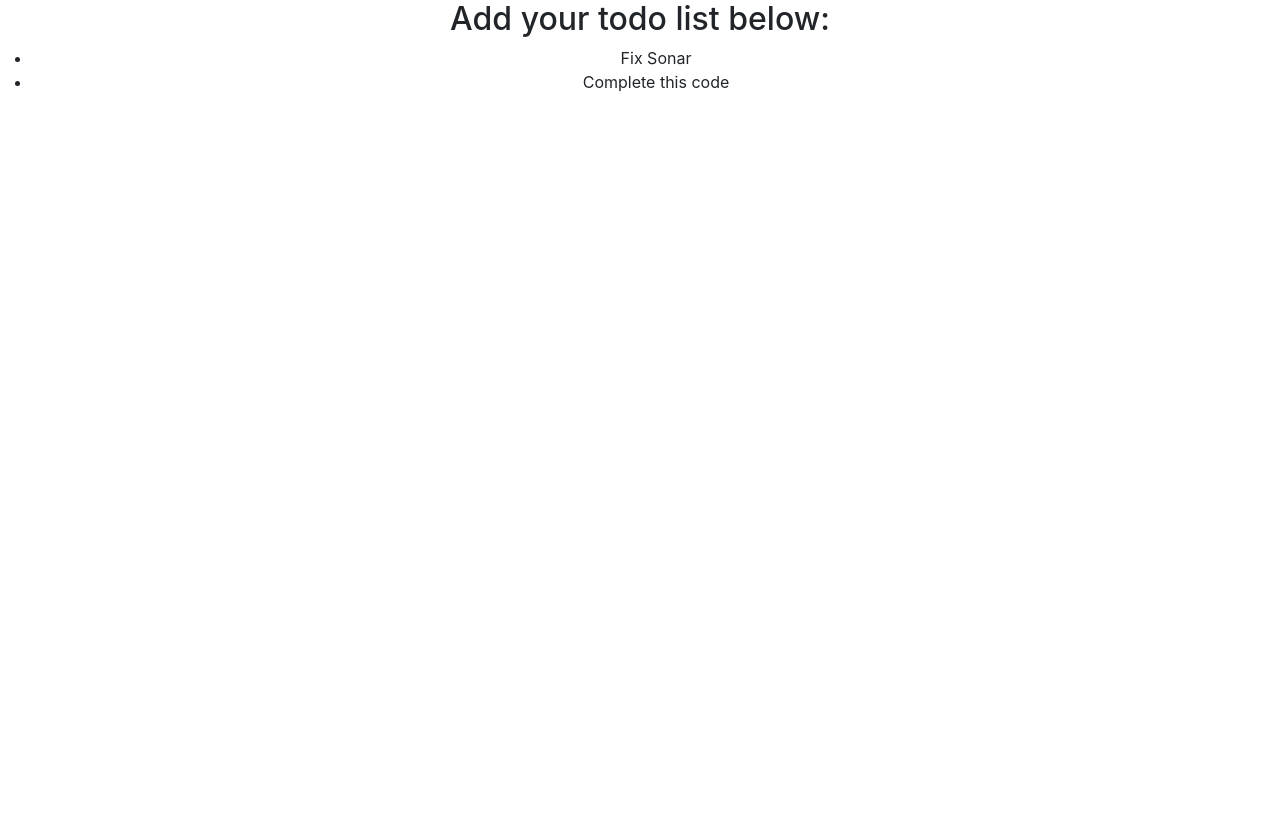
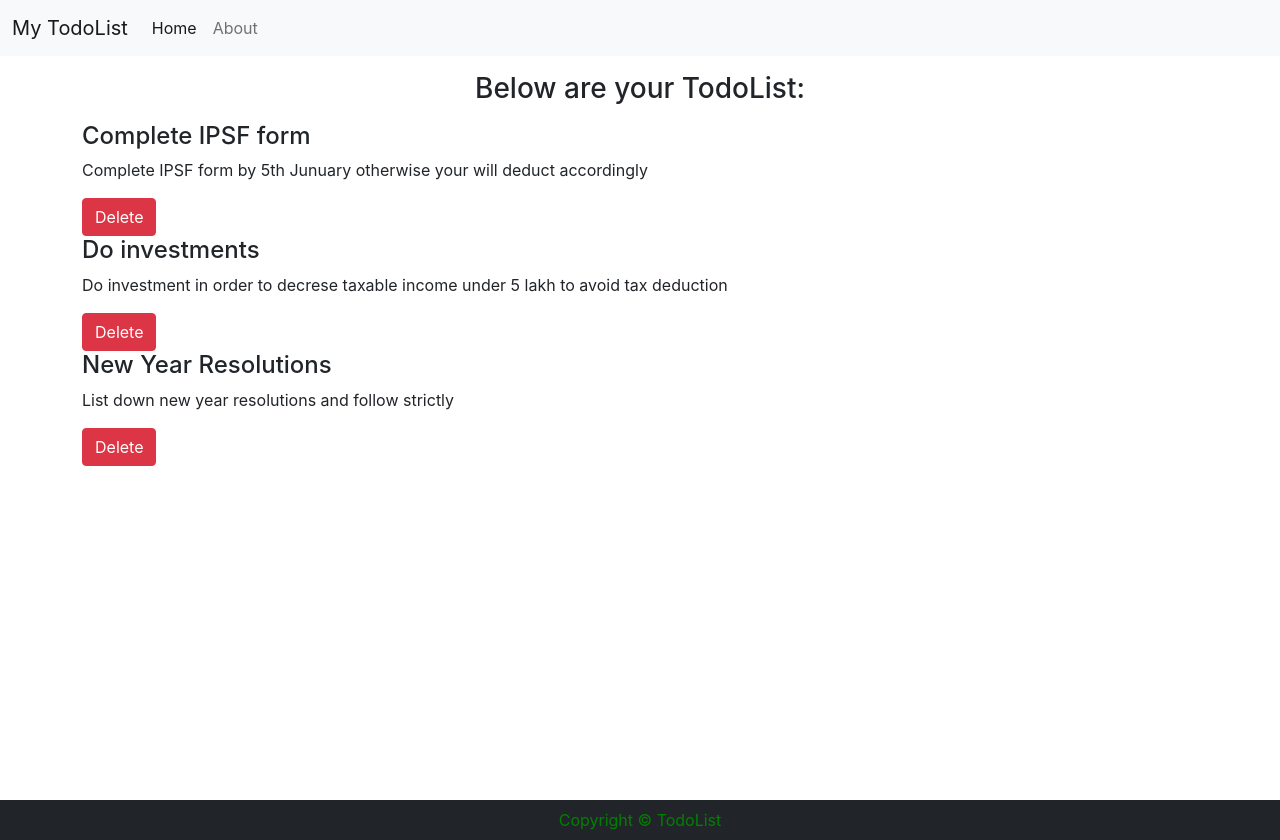
Before and after one commit to milangarain/Todos-list, a React (Create React App) app: page / in a window 1280 px wide. Before the commit the page ends 800 px from the top, so only its background shows below. Built offline with nearby package versions, Linux system fonts and the light colour scheme.

Commit message:
updated todo list with actual todos and delete functionality with some styles

```diff
--- a/public/index.html
+++ b/public/index.html
@@ -13,10 +13,10 @@
 
     <link rel="manifest" href="%PUBLIC_URL%/manifest.json" />
 
+     <!-- Bootstrap CSS -->
+     <link href="https://cdn.jsdelivr.net/npm/bootstrap@5.1.3/dist/css/bootstrap.min.css" rel="stylesheet" integrity="sha384-1BmE4kWBq78iYhFldvKuhfTAU6auU8tT94WrHftjDbrCEXSU1oBoqyl2QvZ6jIW3" crossorigin="anonymous">
+
     <title>React App</title>
-    <!-- Bootstrap CSS -->
-    <link href="https://cdn.jsdelivr.net/npm/bootstrap@5.1.3/dist/css/bootstrap.min.css" rel="stylesheet" integrity="sha384-1BmE4kWBq78iYhFldvKuhfTAU6auU8tT94WrHftjDbrCEXSU1oBoqyl2QvZ6jIW3" crossorigin="anonymous">
-
   </head>
   <body>
     <noscript>You need to enable JavaScript to run this app.</noscript>
--- a/src/App.css
+++ b/src/App.css
@@ -1,5 +1,5 @@
 .App {
-  text-align: center;
+  text-align: left;
 }
 
 @media (prefers-reduced-motion: no-preference) {
--- a/src/App.js
+++ b/src/App.js
@@ -1,13 +1,37 @@
 import "./App.css";
+import Header from "./MyComponents/Header";
+import Todos from "./MyComponents/Todos";
+import { Footer } from "./MyComponents/Footer";
+import React, { useState } from 'react';
 
 function App() {
+  const [todoList, setTodoList] = useState([{
+    SNo: 1,
+    name: "Complete IPSF form",
+    desp: "Complete IPSF form by 5th Junuary otherwise your will deduct accordingly"
+  }, {
+    SNo: 2,
+    name: "Do investments",
+    desp: "Do investment in order to decrese taxable income under 5 lakh to avoid tax deduction"
+  }, {
+    SNo: 3,
+    name: "New Year Resolutions",
+    desp: "List down new year resolutions and follow strictly"
+  }]);
+
+  const onDelete = (todoItem) => {
+    console.log("please delete todo item : ",todoItem.name);
+
+    setTodoList(todoList.filter(e => {
+      return e !== todoItem;
+    }))
+  };
+
   return (
     <div className="App">
-      <h2> Add your todo list below: </h2>
-      <ul>
-        <li> Fix Sonar </li>
-        <li> Complete this code </li>
-      </ul>
+      <Header title="My TodoList" searchBar={false} />
+      <Todos todoList={todoList} onDelete={onDelete} />
+      <Footer />
     </div>
   );
 }
--- /dev/null
+++ b/src/MyComponents/Footer.js
@@ -0,0 +1,17 @@
+import { getQueriesForElement } from '@testing-library/react';
+import React from 'react';
+
+export const Footer = () => {
+    let myStyle = {
+        position: 'absolute',
+        color: 'green',
+        top: '100vh',
+        width: '100%',
+        textAlign: 'center'
+    }
+    return (
+        <div>
+            <p className='bg-dark py-2' style = {myStyle}>Copyright &copy; TodoList</p>
+        </div>
+    )
+}
--- /dev/null
+++ b/src/MyComponents/Header.js
@@ -0,0 +1,43 @@
+import React from 'react';
+import PropTypes from 'prop-types';
+
+export default function Header(props) {
+    let myStyle = {
+        // top : '0vh',
+        position: '-5vh'
+    }
+    return (
+        <nav className="navbar navbar-expand-lg navbar-light bg-light" style = {myStyle}>
+            <div className="container-fluid">
+                <a className="navbar-brand" href="#">{props.title}</a>
+                <button className="navbar-toggler" type="button" data-bs-toggle="collapse" data-bs-target="#navbarSupportedContent" aria-controls="navbarSupportedContent" aria-expanded="false" aria-label="Toggle navigation">
+                    <span className="navbar-toggler-icon"></span>
+                </button>
+                <div className="collapse navbar-collapse" id="navbarSupportedContent">
+                    <ul className="navbar-nav me-auto mb-2 mb-lg-0">
+                        <li className="nav-item">
+                            <a className="nav-link active" aria-current="page" href="#">Home</a>
+                        </li>
+                        <li className="nav-item">
+                            <a className="nav-link" href="#">About</a>
+                        </li>
+                    </ul>
+                    {props.searchBar ?
+                    <form className="d-flex">
+                        <input className="form-control me-2" type="search" placeholder="Search" aria-label="Search" />
+                        <button className="btn btn-outline-success" type="submit">Search</button>
+                    </form> : ''}
+                </div>
+            </div>
+        </nav>
+    )
+}
+
+Header.propTypes = {
+    title: PropTypes.string ,
+    searchBar: PropTypes.bool.isRequired
+}
+
+Header.defaultProps = {
+    title: "My List"
+}
--- /dev/null
+++ b/src/MyComponents/Todo.js
@@ -0,0 +1,39 @@
+import React from 'react'
+import PropTypes from 'prop-types'
+
+// function deleteitem() {
+
+// }
+export default function Todo(props) {
+    return (
+        <div className='todoItem'>
+
+            <h4>{props.todoItem.name}</h4>
+            <p>{props.todoItem.desp}</p>
+            <button className="btn btn-danger" onClick={() => {return props.onDelete(props.todoItem)} }>Delete</button>
+
+            {/* <div class="accordion-item">
+                <h2 class="accordion-header" id="headingOne">
+                    <button class="accordion-button" type="button" data-bs-toggle="collapse" data-bs-target="#collapseOne" aria-expanded="true" aria-controls="collapseOne">
+                        Accordion Item #1
+                    </button>
+                    <button type="button" className="btn btn-danger">Delete</button>
+
+                </h2>
+                <div id="collapseOne" class="accordion-collapse collapse show" aria-labelledby="headingOne" data-bs-parent="#accordionExample">
+                    <div class="accordion-body">
+                        <strong>This is the first item's accordion body.</strong> It is shown by default, until the collapse plugin adds the appropriate classes that we use to style each element. These classes control the overall appearance, as well as the showing and hiding via CSS transitions. You can modify any of this with custom CSS or overriding our default variables. It's also worth noting that just about any HTML can go within the <code>.accordion-body</code>, though the transition does limit overflow.
+                    </div>
+                </div>
+            </div> */}
+            {/* <li>My Todo </li> */}
+        </div>
+    )
+}
+
+Todo.propTypes = {
+    todoItem: PropTypes.shape({
+        name: PropTypes.string.isRequired,
+        desp: PropTypes.string
+    })
+}
--- /dev/null
+++ b/src/MyComponents/Todos.js
@@ -0,0 +1,43 @@
+import React from 'react';
+import Todo from './Todo';
+import PropTypes from 'prop-types';
+
+export default function Todos(props) {
+    return (
+        <div className='container'>
+            {props.todoList.length === 0 ? <h3>Nice !! There is No Todo left</h3> :
+                <>
+                    <h3 className='text-center my-3'>Below are your TodoList: </h3>
+                    {props.todoList.map(
+                        (todo) => {
+                            return <Todo todoItem={todo} key={todo.SNo} onDelete={props.onDelete} />
+                        })
+                    }
+                </>
+            }
+            {/* <Todo todoItem = {props.todoList[0]}/> */}
+
+        </div>
+    )
+}
+
+Todos.defaultProps = {
+    todoList: [{
+        SNO: 1,
+        name: "Todo Item Name",
+        desp: "Description here."
+    }]
+}
+
+Todos.propTypes = {
+    todoList: PropTypes.arrayOf(PropTypes.object)
+}
+
+// Todos.propTypes = {
+//     todoList: PropTypes.arrayOf(
+//         PropTypes.shape({
+//             name: PropTypes.string,
+//             desp: PropTypes.string
+//       }),
+//     )
+// }
--- a/src/index.js
+++ b/src/index.js
@@ -2,7 +2,6 @@ import React from "react";
 import ReactDOM from "react-dom";
 import "./index.css";
 import App from "./App";
-import reportWebVitals from "./reportWebVitals";
 
 ReactDOM.render(
   <React.StrictMode>
```
Also changed, not shown: 1 other file (tests, documents, lock files or other folders).
